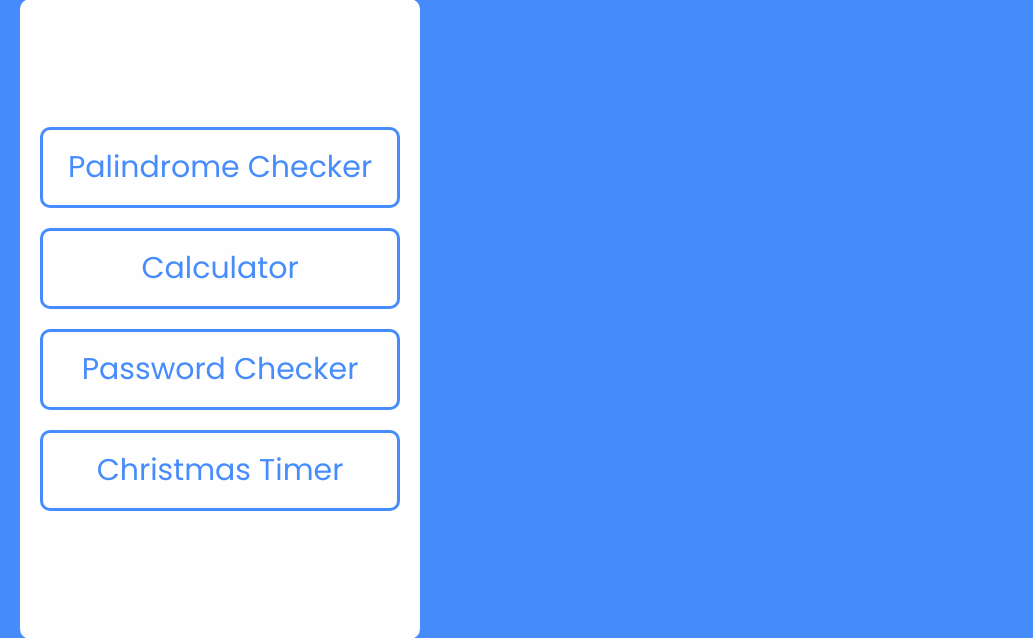
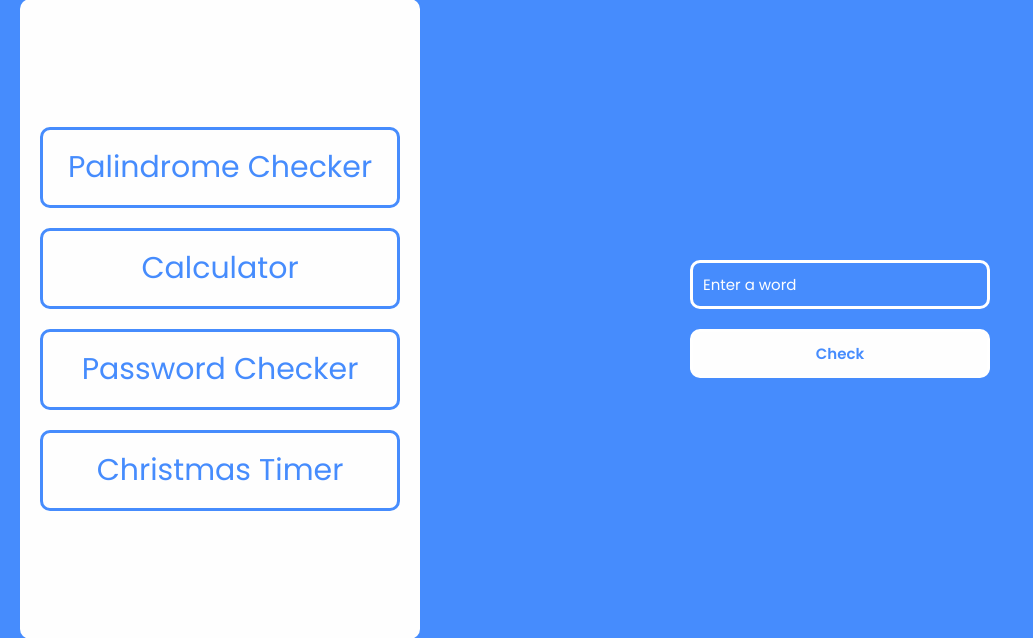
Before and after one commit to 18jad/php-api, a PHP site: page /palindrome-checker.php in a window 1280 px wide. Shown: the part 139-777 px from the top of the page, without its empty margins (0-1033 px from the left). Run offline with PHP 8.4, Linux system fonts and the light colour scheme.

Commit message:
Added get request to palindrome api functionality

```diff
--- a/palindrome-checker.php
+++ b/palindrome-checker.php
@@ -21,7 +21,10 @@
             <a href="./christmas.php">Christmas Timer</a>
         </nav>
         <div class="form-section">
-
+            <form action="./apis/palindrome.php">
+                <input type="text" name="string" placeholder="Enter a word" required>
+                <button type="submit">Check</button>
+            </form>
         </div>
     </main>
 </body>
```
